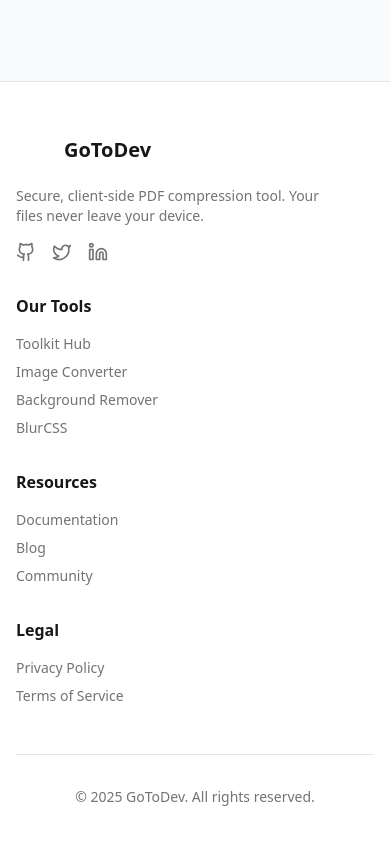
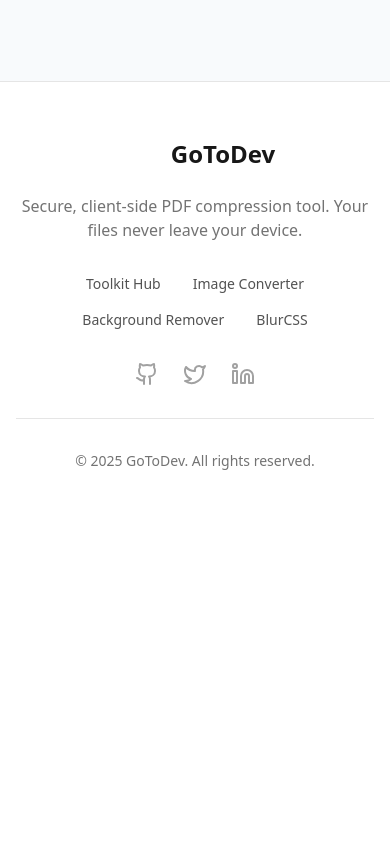
Before and after one commit to ELMACHHOUNE/pdf-gotodev, a Next.js app: page / in a window 390 px wide. Shown: the part 1935-2779 px from the top of the page. After the commit the page ends 2454 px from the top, so only its background shows below. Built offline with nearby package versions, Linux system fonts and the light colour scheme.

Commit message:
Refactor Footer component layout: simplify structure, enhance styling, and update social media links for improved responsiveness and accessibility.

```diff
--- a/components/ui/footer.tsx
+++ b/components/ui/footer.tsx
@@ -12,147 +12,78 @@
   return (
     <footer className="bg-white dark:bg-neutral-950 border-t border-neutral-200 dark:border-neutral-800 relative z-20">
       <div className="container mx-auto px-4 py-12">
-        <div className="grid grid-cols-1 md:grid-cols-4 gap-8">
-          <div className="space-y-4">
-            <div className="flex items-center gap-2">
+        <div className="flex flex-col items-center text-center">
+          <div className="flex items-center gap-2 mb-4">
             <Image
               src="/images/icon-for-dark.webp"
               alt="GoToDev Logo"
-                width={40}
-                height={40}
-                className="h-10 w-10 object-contain"
+              width={48}
+              height={48}
+              className="h-12 w-12 object-contain"
             />
-              <h3 className="text-xl font-bold text-neutral-900 dark:text-white">
+            <h3 className="text-2xl font-bold text-neutral-900 dark:text-white">
               GoToDev
             </h3>
           </div>
-            <p className="text-sm text-neutral-500 dark:text-neutral-400 max-w-xs">
+
+          <p className="text-neutral-500 dark:text-neutral-400 max-w-md mb-8">
             {t.footer.description}
           </p>
-            <div className="flex space-x-4">
+
+          <div className="flex flex-wrap justify-center gap-x-8 gap-y-4 mb-8">
+            <Link
+              href="https://toolkit-hub.gotodev.ma/"
+              className="text-sm font-medium text-neutral-600 dark:text-neutral-300 hover:text-blue-600 dark:hover:text-blue-400 transition-colors"
+              target="_blank"
+            >
+              Toolkit Hub
+            </Link>
+            <Link
+              href="https://imgconvert.gotodev.ma/"
+              className="text-sm font-medium text-neutral-600 dark:text-neutral-300 hover:text-blue-600 dark:hover:text-blue-400 transition-colors"
+              target="_blank"
+            >
+              Image Converter
+            </Link>
+            <Link
+              href="http://background.gotodev.ma/"
+              className="text-sm font-medium text-neutral-600 dark:text-neutral-300 hover:text-blue-600 dark:hover:text-blue-400 transition-colors"
+              target="_blank"
+            >
+              Background Remover
+            </Link>
+            <Link
+              href="https://blurcss.gotodev.ma/"
+              className="text-sm font-medium text-neutral-600 dark:text-neutral-300 hover:text-blue-600 dark:hover:text-blue-400 transition-colors"
+              target="_blank"
+            >
+              BlurCSS
+            </Link>
+          </div>
+
+          <div className="flex space-x-6 mb-8">
             <Link
               href="#"
-                className="text-neutral-500 hover:text-blue-600 dark:hover:text-blue-400 transition-colors"
+              className="text-neutral-400 hover:text-blue-600 dark:hover:text-blue-400 transition-colors transform hover:scale-110"
             >
-                <Github size={20} />
+              <Github size={24} />
             </Link>
             <Link
               href="#"
-                className="text-neutral-500 hover:text-blue-600 dark:hover:text-blue-400 transition-colors"
+              className="text-neutral-400 hover:text-blue-600 dark:hover:text-blue-400 transition-colors transform hover:scale-110"
             >
-                <Twitter size={20} />
+              <Twitter size={24} />
             </Link>
             <Link
               href="#"
-                className="text-neutral-500 hover:text-blue-600 dark:hover:text-blue-400 transition-colors"
+              className="text-neutral-400 hover:text-blue-600 dark:hover:text-blue-400 transition-colors transform hover:scale-110"
             >
-                <Linkedin size={20} />
+              <Linkedin size={24} />
             </Link>
           </div>
         </div>
 
-          <div>
-            <h4 className="font-semibold text-neutral-900 dark:text-white mb-4">
-              {t.footer.product}
-            </h4>
-            <ul className="space-y-2 text-sm text-neutral-500 dark:text-neutral-400">
-              <li>
-                <Link
-                  href="https://toolkit-hub.gotodev.ma/"
-                  className="hover:text-blue-600 dark:hover:text-blue-400"
-                  target="_blank"
-                >
-                  Toolkit Hub
-                </Link>
-              </li>
-              <li>
-                <Link
-                  href="https://imgconvert.gotodev.ma/"
-                  className="hover:text-blue-600 dark:hover:text-blue-400"
-                  target="_blank"
-                >
-                  Image Converter
-                </Link>
-              </li>
-              <li>
-                <Link
-                  href="http://background.gotodev.ma/"
-                  className="hover:text-blue-600 dark:hover:text-blue-400"
-                  target="_blank"
-                >
-                  Background Remover
-                </Link>
-              </li>
-              <li>
-                <Link
-                  href="https://blurcss.gotodev.ma/"
-                  className="hover:text-blue-600 dark:hover:text-blue-400"
-                  target="_blank"
-                >
-                  BlurCSS
-                </Link>
-              </li>
-            </ul>
-          </div>
-
-          <div>
-            <h4 className="font-semibold text-neutral-900 dark:text-white mb-4">
-              {t.footer.resources}
-            </h4>
-            <ul className="space-y-2 text-sm text-neutral-500 dark:text-neutral-400">
-              <li>
-                <Link
-                  href="#"
-                  className="hover:text-blue-600 dark:hover:text-blue-400"
-                >
-                  Documentation
-                </Link>
-              </li>
-              <li>
-                <Link
-                  href="#"
-                  className="hover:text-blue-600 dark:hover:text-blue-400"
-                >
-                  Blog
-                </Link>
-              </li>
-              <li>
-                <Link
-                  href="#"
-                  className="hover:text-blue-600 dark:hover:text-blue-400"
-                >
-                  Community
-                </Link>
-              </li>
-            </ul>
-          </div>
-
-          <div>
-            <h4 className="font-semibold text-neutral-900 dark:text-white mb-4">
-              {t.footer.legal}
-            </h4>
-            <ul className="space-y-2 text-sm text-neutral-500 dark:text-neutral-400">
-              <li>
-                <Link
-                  href="#"
-                  className="hover:text-blue-600 dark:hover:text-blue-400"
-                >
-                  Privacy Policy
-                </Link>
-              </li>
-              <li>
-                <Link
-                  href="#"
-                  className="hover:text-blue-600 dark:hover:text-blue-400"
-                >
-                  Terms of Service
-                </Link>
-              </li>
-            </ul>
-          </div>
-        </div>
-
-        <div className="mt-12 pt-8 border-t border-neutral-200 dark:border-neutral-800 text-center text-sm text-neutral-500 dark:text-neutral-400">
+        <div className="pt-8 border-t border-neutral-200 dark:border-neutral-800 text-center text-sm text-neutral-500 dark:text-neutral-400">
           <p>
             © {new Date().getFullYear()} GoToDev. {t.footer.rights}
           </p>
```
Lines whose indentation alone changed are shown as unchanged.
